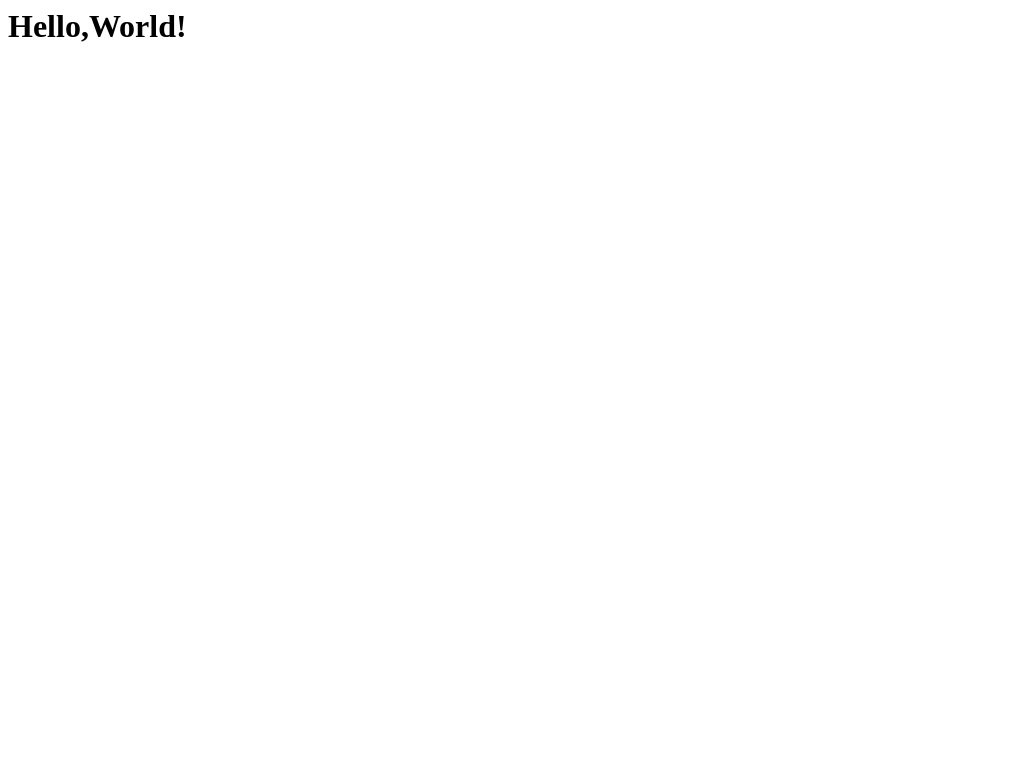
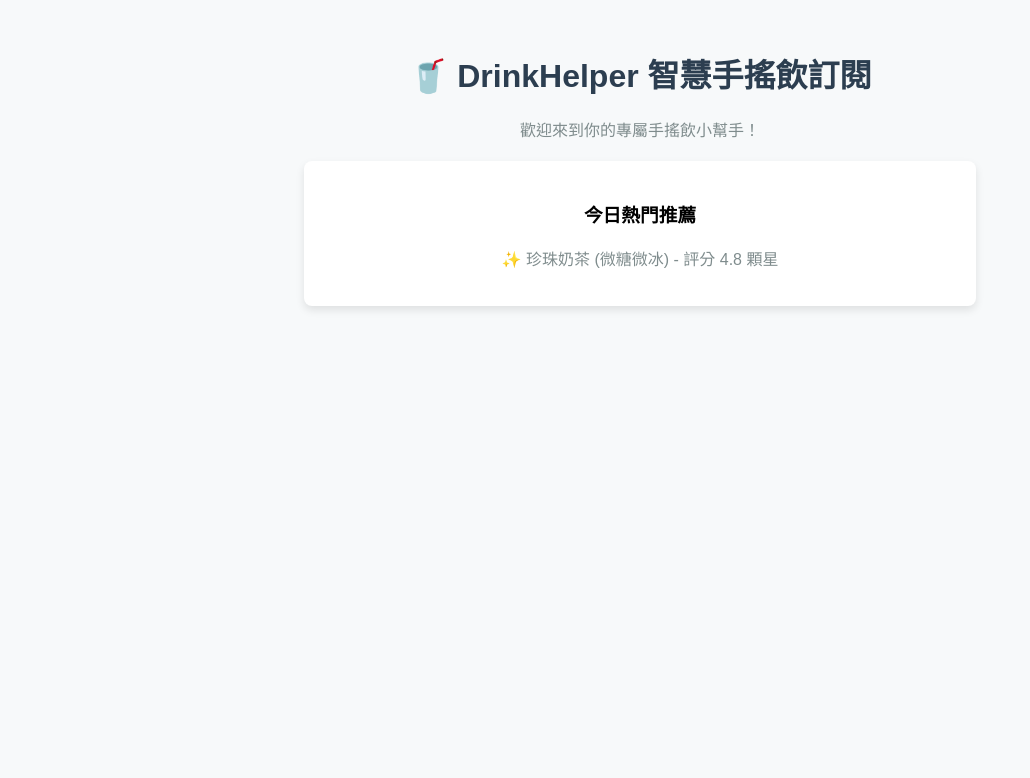
Before and after one commit to c115193201-lgtm/Repository-name, a Flask app: page / in a window 1280 px wide. Before the commit the part shown is almost empty. Shown: the top 778 px of the page, without its empty margins (0-1030 px from the left). Run offline with Flask 3, Linux system fonts and the light colour scheme; data comes from the database, SQL or seed files in the repository.

Commit message:
Update index.html

```diff
--- a/templates/index.html
+++ b/templates/index.html
@@ -1 +1,40 @@
-<h1>Hello,World!</h1>
+<!DOCTYPE html>
+<html lang="zh-Hant">
+<head>
+    <meta charset="UTF-8">
+    <title>DrinkHelper - 智慧手搖飲訂閱平台</title>
+    <style>
+        body {
+            font-family: Arial, sans-serif;
+            text-align: center;
+            background-color: #f7f9fa;
+            margin-top: 50px;
+        }
+        h1 {
+            color: #2c3e50;
+        }
+        p {
+            color: #7f8c8d;
+        }
+        .card {
+            background: white;
+            padding: 20px;
+            margin: 20px auto;
+            width: 50%;
+            border-radius: 8px;
+            box-shadow: 0 4px 8px rgba(0,0,0,0.1);
+        }
+    </style>
+</head>
+<body>
+
+    <h1>🥤 DrinkHelper 智慧手搖飲訂閱</h1>
+    <p>歡迎來到你的專屬手搖飲小幫手！</p>
+
+    <div class="card">
+        <h3>今日熱門推薦</h3>
+        <p>✨ 珍珠奶茶 (微糖微冰) - 評分 4.8 顆星</p>
+    </div>
+
+</body>
+</html>
```
